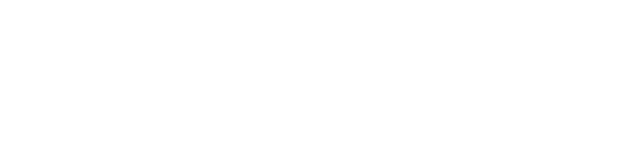
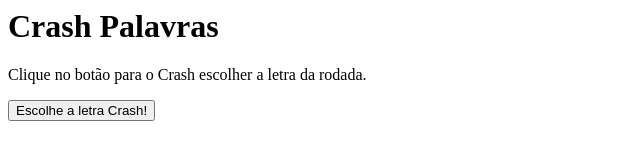
Before and after one commit to thiagolcastro/crash, a plain HTML site: page index.html in a window 1280 px wide. Shown: the whole page, without its empty margins (0-640 px from the left). Drawn offline with Linux system fonts and the light colour scheme.

Commit message:
Update index.html

```diff
--- a/index.html
+++ b/index.html
@@ -1 +1,31 @@
-<script src="https://gist.github.com/thiagolcastro/bc112785db12a7b3cd62b53a18f3952d.js"></script>
+
+<html>
+
+<head>
+    <title>
+        Jogo das Palavras
+    </title>
+</head>
+
+<body>
+    <div class="container">
+        <h1 class="page-title">
+            Crash Palavras
+        </h1>
+        <p class="page-subtitle">
+          Clique no botão para o Crash escolher a letra da rodada.
+        </p>
+      <div class="form-wrapper">
+    <p>
+    <button onClick="sorteio()">Escolhe a letra Crash!</button>
+      </p>
+    </div>
+      <div class="form-wrapper" id="imprimeLetra">
+      </div>
+       <div class="form-wrapper" id="jaFoi">
+      </div>
+    </div>
+
+</body>
+
+</html>
```
